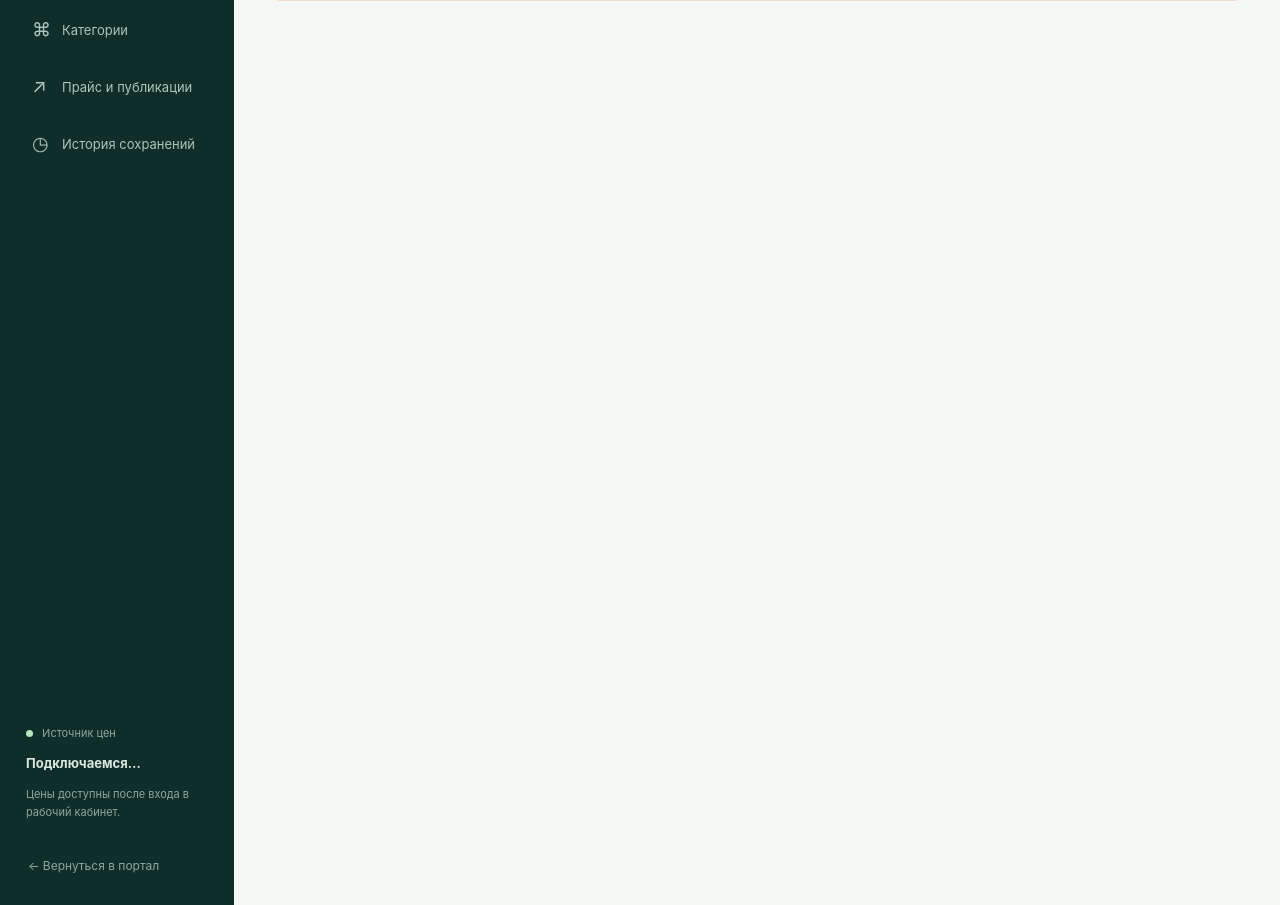
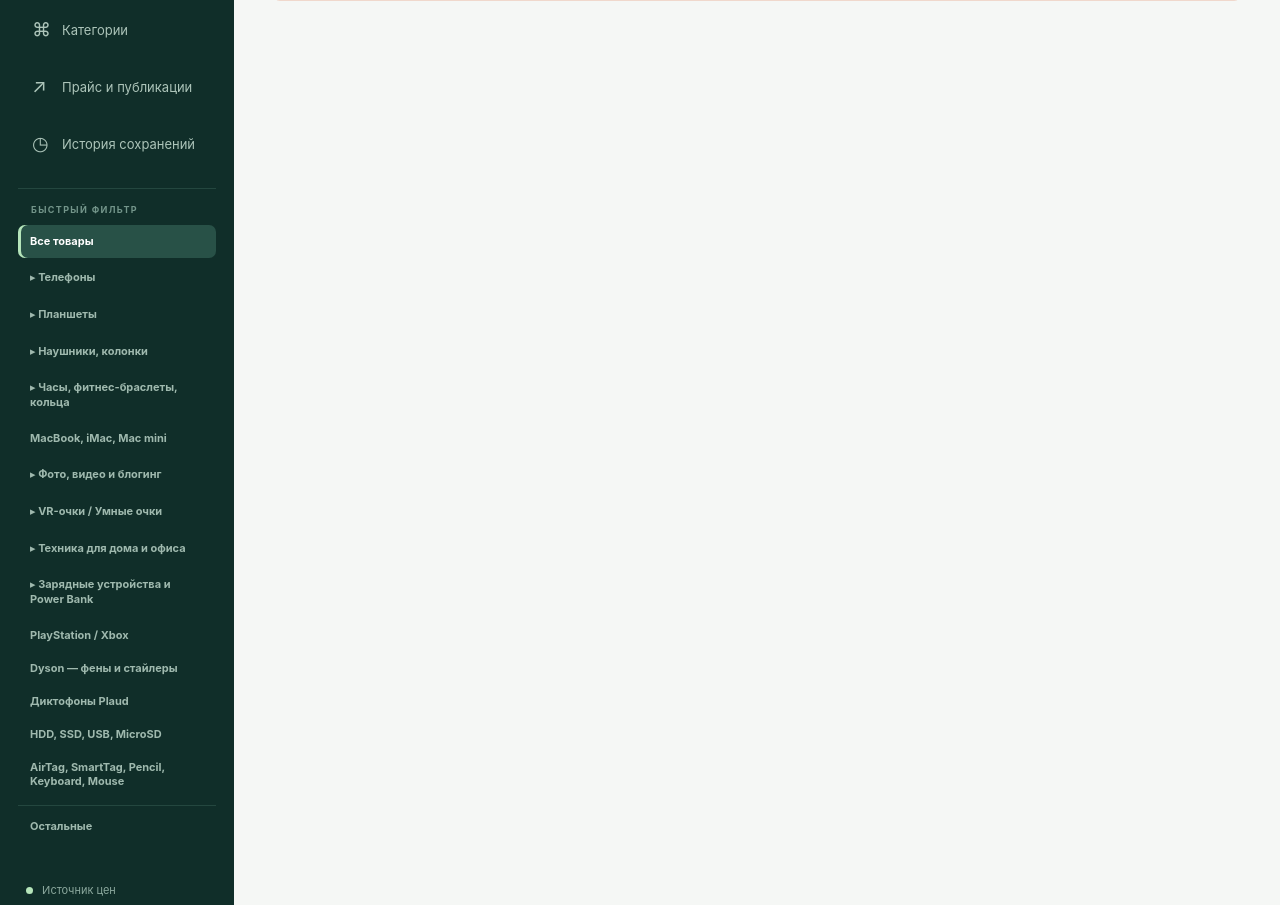
Before and after one commit to Abb0skx/botmoizvonki, a FastAPI app: page /price/entry in a window 1280 px wide. Shown: the part 286-1191 px from the top of the page. Run offline with FastAPI, Linux system fonts and the light colour scheme; parts of the project's set-up code (start-up, migrations or seed data) failed here and were passed over.

Commit message:
Add catalogue filters to price sidebar

```diff
--- a/price_server/static/price-entry.css
+++ b/price_server/static/price-entry.css
@@ -55,3 +55,20 @@
 .clipboard-helper{position:fixed;left:-9999px;top:0;width:1px;height:1px;opacity:0;pointer-events:none}
 @media(max-width:720px){.table-meta{align-items:flex-start;gap:10px}.table-actions{flex-direction:column;align-items:stretch}.table-actions .button{width:100%}}
 .pagination #page-label{font-weight:550;color:#52685d}
+
+/* Quick catalogue filters mirror the Telegram catalogue without loading thousands of rows at once. */
+.sidebar{overflow-y:auto;overscroll-behavior:contain;scrollbar-width:thin;scrollbar-color:#3b6157 transparent}
+.catalog-nav{margin:16px 0 0;padding:15px 0 2px;border-top:1px solid #24473f;flex:0 0 auto}
+.catalog-nav-title{padding:0 13px 10px;color:#73958a;font-size:9px;font-weight:700;letter-spacing:1.35px}
+.catalog-nav button{display:block;width:100%;border:0;border-radius:7px;background:transparent;color:#9fb9ae;text-align:left;line-height:1.35}
+.catalog-nav button:hover{background:#193f36;color:#fff}
+.catalog-nav button.active{background:#285147;color:#fff;box-shadow:inset 3px 0 #b5e5ba}
+.catalog-filter-all,.catalog-filter-other,.catalog-filter-standalone{padding:9px 12px;font-size:11px;font-weight:650}
+.catalog-filter-parent{padding:10px 12px;font-size:11px;font-weight:650}
+.catalog-filter-group{margin:2px 0}
+.catalog-filter-children{padding:1px 0 5px 11px}
+.catalog-filter-child{padding:7px 8px;font-size:10px}
+.catalog-filter-other{margin-top:7px;border-top:1px solid #24473f!important;border-radius:0!important;padding-top:13px!important}
+.sidebar-note{margin:36px 8px 25px;padding-top:0}
+@media(max-width:1150px){.catalog-nav button{font-size:10px}.catalog-filter-child{font-size:9px;padding-left:6px;padding-right:5px}}
+@media(max-width:720px){.catalog-nav{display:none}.sidebar{overflow:visible}.sidebar-note{margin:auto 8px 25px;padding-top:40px}}
--- a/price_server/static/price-entry.html
+++ b/price_server/static/price-entry.html
@@ -5,8 +5,8 @@
   <meta name="viewport" content="width=device-width,initial-scale=1">
   <meta name="robots" content="noindex,nofollow">
   <title>Ввод цен · Texnikach</title>
-  <link rel="stylesheet" href="/price/assets/price-entry.css?v=5">
-  <script src="/price/assets/price-entry.js?v=5" defer></script>
+  <link rel="stylesheet" href="/price/assets/price-entry.css?v=6">
+  <script src="/price/assets/price-entry.js?v=6" defer></script>
 </head>
 <body>
 <aside class="sidebar">
@@ -17,6 +17,7 @@
   <a class="nav-item" href="/price/categories"><span>⌘</span> Категории</a>
   <a class="nav-item" href="/monitoring/prices/manage"><span>↗</span> Прайс и публикации</a>
   <button class="nav-item" id="history"><span>◷</span> История сохранений</button>
+  <nav class="catalog-nav" id="catalog-nav" aria-label="Фильтры каталога"></nav>
   <div class="sidebar-note"><span class="green-dot"></span> <span id="source-mode">Источник цен</span><strong id="source-title">Подключаемся…</strong><p id="source-note">Цены доступны после входа в рабочий кабинет.</p></div>
   <a class="back-link" href="/monitoring">← Вернуться в портал</a>
 </aside>
--- a/price_server/static/price-entry.js
+++ b/price_server/static/price-entry.js
@@ -1,7 +1,7 @@
 (() => {
   "use strict";
   const $ = id => document.getElementById(id);
-  const state = {suppliers: [], categories: [], sheet: null, rows: [], filtered: [], edits: new Map(), selected: new Set(), page: 0, busy: false, uncertain: false};
+  const state = {suppliers: [], categories: [], sheet: null, rows: [], filtered: [], edits: new Map(), selected: new Set(), page: 0, busy: false, uncertain: false, catalogFilter: "all"};
   const PAGE_SIZE = 50;
   const number = value => Number(value).toLocaleString("ru-RU");
   const shownPrice = value => value === null || value === "" ? "нет" : number(value);
@@ -10,6 +10,98 @@
   const warranty = field => field === "price_1" ? "1 мес." : field === "price_12" ? "12 мес." : "";
   const minimumText = (value, supplier, field) => value === null || value === "" || Number(value) <= 0
     ? "нет" : `${number(value)} $ · ${supplier || "поставщик не указан"}${field ? ` · ${warranty(field)}` : ""}`;
+  const CATALOG_FILTER_GROUPS = [
+    {id: "smartphones", label: "Телефоны", items: [
+      {id: "smartphones-xiaomi-poco", label: "Xiaomi, Redmi, Poco", categories: ["Смартфоны бренда Xiaomi", "Смартфоны бренда Poco"], exclude: /^7Tech Connect U7(?:\s|$)/i},
+      {id: "smartphones-samsung", label: "Samsung", categories: ["Смартфоны бренда Samsung"]},
+      {id: "smartphones-iphone-18-duo", label: "iPhone 18 / Duo", categories: ["Смартфоны бренда Apple"], include: /^Apple iPhone (?:18(?:\s|$)|Duo(?:\s|$))/i},
+      {id: "smartphones-iphone-air-17", label: "iPhone Air / 17 Series", categories: ["Смартфоны бренда Apple"], include: /^Apple iPhone (?:Air(?:\s|$)|17(?:e)?(?:\s|$))/i},
+      {id: "smartphones-iphone-13-16", label: "iPhone 13–16 Series", categories: ["Смартфоны бренда Apple"], include: /^Apple iPhone (?:13|14|15|16)(?:e)?(?:\s|$)/i},
+      {id: "smartphones-honor-huawei", label: "Honor / Huawei", categories: ["Смартфоны бренда Honor", "Смартфоны бренда Huawei"]},
+      {id: "smartphones-google-pixel", label: "Google Pixel", categories: ["Смартфоны бренда Google Pixel"]},
+      {id: "smartphones-infinix", label: "Infinix", categories: ["Смартфоны бренда Infinix"]},
+      {id: "smartphones-tecno", label: "Tecno", categories: ["Смартфоны бренда Tecno"]},
+      {id: "smartphones-7tech-connect-u7", label: "7Tech Connect U7", categories: ["Смартфоны бренда 7TECH", "Смартфоны бренда 7Tech Connect U7", "7Tech Connect U7", "Смартфоны бренда Xiaomi"], include: /^7Tech Connect U7(?:\s|$)/i},
+      {id: "smartphones-keypad", label: "Кнопочные — Nokia / Samsung / Novey", categories: ["Кнопочные телефоны бренда Nokia", "Кнопочные телефоны бренда Samsung", "Кнопочные телефоны бренда Novey", "Кнопочные телефоны бренда Duoqin", "Кнопочные телефоны бренда LG"]},
+    ]},
+    {id: "tablets", label: "Планшеты", items: [
+      {id: "tablets-apple", label: "iPad", categories: ["Планшеты бренда Apple"]},
+      {id: "tablets-samsung", label: "Samsung", categories: ["Планшеты бренда Samsung"]},
+      {id: "tablets-xiaomi", label: "Xiaomi", categories: ["Планшеты бренда Xiaomi"]},
+      {id: "tablets-honor-huawei", label: "Honor / Huawei", categories: ["Планшеты бренда Honor", "Планшеты бренда Huawei"]},
+    ]},
+    {id: "audio", label: "Наушники, колонки", items: [
+      {id: "audio-apple", label: "AirPods, EarPods, HomePod", categories: ["Наушники бренда Apple", "Колонка бренда Apple"]},
+      {id: "audio-samsung", label: "Samsung Buds", categories: ["Наушники бренда Samsung"]},
+      {id: "audio-xiaomi", label: "Xiaomi Buds", categories: ["Наушники бренда Xiaomi"]},
+      {id: "audio-sony", label: "Sony", categories: ["Наушники бренда Sony"]},
+      {id: "audio-huawei-honor", label: "Huawei / Honor", categories: ["Наушники бренда Huawei", "Наушники бренда Honor"]},
+      {id: "audio-jbl", label: "JBL", categories: ["Наушники бренда JBL", "Колонка бренда JBL"]},
+      {id: "audio-nothing", label: "CMF (Nothing)", categories: ["Наушники бренда Nothing"]},
+      {id: "audio-marshall", label: "Marshall", categories: ["Наушники бренда Marshall"]},
+      {id: "audio-anker", label: "Anker", categories: ["Наушники бренда Anker"]},
+      {id: "audio-beats-dyson", label: "Beats / Dyson", categories: ["Наушники бренда Beats", "Наушники бренда Dyson"]},
+      {id: "audio-shokz", label: "Shokz", categories: ["Наушники бренда Shokz"]},
+      {id: "audio-yandex", label: "Яндекс", categories: ["Колонка бренда Яндекс"]},
+    ]},
+    {id: "wearables", label: "Часы, фитнес-браслеты, кольца", items: [
+      {id: "wearables-apple", label: "Apple Watch", categories: ["Часы бренда Apple"]},
+      {id: "wearables-samsung", label: "Samsung Watch", categories: ["Часы бренда Samsung"]},
+      {id: "wearables-xiaomi", label: "Xiaomi Watch", categories: ["Часы бренда Xiaomi"]},
+      {id: "wearables-amazfit-haylou-mibro", label: "Amazfit, Haylou, MiBro", categories: ["Часы бренда Amazfit", "Часы бренда Haylou", "Часы бренда Mibro"]},
+      {id: "wearables-huawei", label: "Huawei Watch", categories: ["Часы бренда Huawei"]},
+      {id: "wearables-nothing", label: "CMF Watch (Nothing)", categories: ["Часы бренда Nothing"]},
+      {id: "wearables-porodo", label: "Porodo — детские часы", categories: ["Часы бренда Porodo"]},
+      {id: "wearables-whoop-fitbit", label: "Whoop / Fitbit", categories: ["Часы бренда Whoop", "Фитнес-браслеты Fitbit"]},
+      {id: "wearables-iqibla", label: "iQibla", categories: ["Умное кольцо Бренда iQibla"]},
+    ]},
+    {id: "apple-computers", label: "MacBook, iMac, Mac mini", standalone: true, items: [
+      {id: "apple-computers-all", label: "MacBook, iMac, Mac mini", categories: ["Ноутбуки бренда Apple", "Комаютеры бренда Apple"]},
+    ]},
+    {id: "photo-video", label: "Фото, видео и блогинг", items: [
+      {id: "photo-dji", label: "Техника DJI", categories: ["Стабилизатор камеры Бренда Dji"]},
+      {id: "photo-hollyland", label: "Микрофоны Hollyland", categories: ["Диктофон бренда Hollyland"]},
+      {id: "photo-insta360", label: "Insta360", categories: ["Продукция Бренда Insta360"]},
+      {id: "photo-gopro", label: "GoPro", categories: ["Камеры Бренда GoPro"]},
+      {id: "photo-instax", label: "Instax", categories: ["Моментальные фотоаппараты"]},
+    ]},
+    {id: "smart-glasses-vr", label: "VR-очки / Умные очки", items: [
+      {id: "glasses-ray-ban-meta", label: "Ray-Ban Meta", categories: ["Очки бренда Ray-Ban Meta"]},
+      {id: "glasses-oakley-meta", label: "Oakley Meta", categories: ["Очки бренда Oakley Meta"]},
+      {id: "vr-meta-quest", label: "Meta Quest", categories: ["VR Очки Бренда Meta"]},
+    ]},
+    {id: "home-office", label: "Техника для дома и офиса", items: [
+      {id: "home-tv-boxes", label: "ТВ-приставки", categories: ["ТВ Бокс бренда Apple", "ТВ Бокс бренда Xiaomi", "ТВ Бокс Бренда Яндекс"]},
+      {id: "home-wifi", label: "Wi-Fi-оборудование", categories: ["Wifi бренда Tp - Link", "Wifi бренда Xiaomi", "Wifi бренда D-Link", "Wifi бренда D - Link"]},
+      {id: "home-cameras", label: "Камеры", categories: ["Камера Бренда Xiaomi"]},
+      {id: "home-yandex-sensors", label: "Датчики для Яндекс Станции", categories: ["Датчик умного дома Бренда Яндекс"]},
+      {id: "home-vacuums", label: "Пылесосы", categories: ["Пылесосы бренда Xiaomi", "Пылесосы Dyson", "Пылесосы бренда Deerma"]},
+      {id: "home-air", label: "Очистители / увлажнители воздуха", categories: ["Очиститель воздуха Dyson", "Очиститель/Увложнитель воздуха Xiaomi", "Увложнитель воздуха Xiaomi", "Увложнитель воздуха Deerma", "Увлажнитель воздуха бренда Deerma"]},
+    ]},
+    {id: "charging", label: "Зарядные устройства и Power Bank", items: [
+      {id: "charging-adapters-cables", label: "Адаптеры и USB-кабели", categories: ["Adapter и USB Бренда Apple", "Adapter и USB Бренда Samsung", "Adapter и USB Бренда Xiaomi"]},
+      {id: "charging-car", label: "Car Adapter", categories: ["Car Charger Бренда Samsung", "Car Charger Бренда Xiaomi"]},
+      {id: "charging-power-bank", label: "Power Bank", categories: ["Power Bank бренда Apple", "Power Bank бренда Belkin", "Power Bank бренда Samsung", "Power Bank бренда Xiaomi"]},
+      {id: "charging-stations", label: "Зарядные станции", categories: ["Belkin Зарядные станции"]},
+    ]},
+    {id: "gaming", label: "PlayStation / Xbox", standalone: true, items: [
+      {id: "gaming-playstation-xbox", label: "PlayStation / Xbox", categories: ["PlayStation Store", "Приставка Xbox"]},
+    ]},
+    {id: "dyson-beauty", label: "Dyson — фены и стайлеры", standalone: true, items: [
+      {id: "dyson-hair", label: "Dyson — фены и стайлеры", categories: ["Фен Dyson", "Стайлер (Airwrap) Dyson", "Стайлер-выпрямитель (Airstrait) Dyson", "Расческа", "Выпрямитель (Corrale) Dyson", "Утюжок (Corrale) Dyson"]},
+    ]},
+    {id: "voice-recorders", label: "Диктофоны Plaud", standalone: true, items: [
+      {id: "voice-recorders-plaud", label: "Диктофоны Plaud", categories: ["Диктофон бренда Plaud"]},
+    ]},
+    {id: "storage", label: "HDD, SSD, USB, MicroSD", standalone: true, items: [
+      {id: "storage-all", label: "HDD, SSD, USB, MicroSD", categories: ["Хард Бренда Seagate", "Хард Бренда Toshiba", "Хард БрендаTranscend", "SSD Бренда Lexar", "SSD Бренда SanDisk", "SSD бренда Ares", "MicroSD Бренда SanDisk", "USB Бренда SanDisk"]},
+    ]},
+    {id: "accessories", label: "AirTag, SmartTag, Pencil, Keyboard, Mouse", standalone: true, items: [
+      {id: "accessories-combined", label: "AirTag, SmartTag, Pencil, Keyboard, Mouse", categories: ["Tag Бренда Apple", "Tag Бренда Samsung", "Pencil бренда Apple", "Pencil бренда Xiaomi", "Мышь Бренда Apple", "Мышь Бренда Xiaomi", "Клавиатура бренда Apple", "Клавиатура бренда Samsung", "Клавиатура бренда Xiaomi"]},
+    ]},
+  ];
+  const CATALOG_FILTER_RULES = CATALOG_FILTER_GROUPS.flatMap(group => group.items);
+  const CATALOG_OTHER_FILTER = {id: "other", label: "Остальные"};
   const errors = {
     price_entry_unavailable: "Не удалось загрузить цены. Попробуйте ещё раз позже.",
     local_prices_not_initialized: "Серверный каталог ещё не подготовлен. Цены не изменены.",
@@ -38,6 +130,79 @@
     if (text !== undefined) n.textContent = text;
     if (className) n.className = className;
     return n;
+  }
+  function catalogRuleMatches(row, rule) {
+    if (!rule.categories.includes(row.category_name)) return false;
+    if (rule.include && !rule.include.test(row.model_name)) return false;
+    if (rule.exclude && rule.exclude.test(row.model_name)) return false;
+    return true;
+  }
+  function catalogFilterMatches(row) {
+    if (state.catalogFilter === "all") return true;
+    if (state.catalogFilter === CATALOG_OTHER_FILTER.id) {
+      return !CATALOG_FILTER_RULES.some(rule => catalogRuleMatches(row, rule));
+    }
+    const group = CATALOG_FILTER_GROUPS.find(item => item.id === state.catalogFilter);
+    if (group) return group.items.some(rule => catalogRuleMatches(row, rule));
+    const rule = CATALOG_FILTER_RULES.find(item => item.id === state.catalogFilter);
+    return rule ? catalogRuleMatches(row, rule) : true;
+  }
+  function updateCatalogNavigation() {
+    const nav = $("catalog-nav");
+    if (!nav) return;
+    nav.querySelectorAll("[data-catalog-filter]").forEach(button => {
+      const active = button.dataset.catalogFilter === state.catalogFilter;
+      button.classList.toggle("active", active);
+      button.setAttribute("aria-current", active ? "true" : "false");
+    });
+    const activeGroup = CATALOG_FILTER_GROUPS.find(group =>
+      !group.standalone && (group.id === state.catalogFilter || group.items.some(item => item.id === state.catalogFilter))
+    );
+    nav.querySelectorAll("[data-catalog-children]").forEach(list => {
+      const open = list.dataset.catalogChildren === activeGroup?.id;
+      list.hidden = !open;
+      const parent = nav.querySelector(`[data-catalog-parent="${list.dataset.catalogChildren}"]`);
+      if (parent) parent.setAttribute("aria-expanded", open ? "true" : "false");
+    });
+  }
+  function applyCatalogFilter(filterId) {
+    state.catalogFilter = filterId;
+    $("category").value = "";
+    $("search").value = "";
+    state.page = 0;
+    updateCatalogNavigation();
+    filter();
+  }
+  function catalogFilterButton(filterId, label, className) {
+    const button = node("button", label, className);
+    button.type = "button";
+    button.dataset.catalogFilter = filterId;
+    button.addEventListener("click", () => applyCatalogFilter(filterId));
+    return button;
+  }
+  function renderCatalogNavigation() {
+    const nav = $("catalog-nav");
+    const title = node("div", "БЫСТРЫЙ ФИЛЬТР", "catalog-nav-title");
+    const all = catalogFilterButton("all", "Все товары", "catalog-filter-all");
+    nav.append(title, all);
+    CATALOG_FILTER_GROUPS.forEach(group => {
+      if (group.standalone) {
+        nav.append(catalogFilterButton(group.id, group.label, "catalog-filter-standalone"));
+        return;
+      }
+      const wrapper = node("div", undefined, "catalog-filter-group");
+      const parent = catalogFilterButton(group.id, `▸ ${group.label}`, "catalog-filter-parent");
+      parent.dataset.catalogParent = group.id;
+      parent.setAttribute("aria-expanded", "false");
+      const children = node("div", undefined, "catalog-filter-children");
+      children.dataset.catalogChildren = group.id;
+      children.hidden = true;
+      group.items.forEach(item => children.append(catalogFilterButton(item.id, `• ${item.label}`, "catalog-filter-child")));
+      wrapper.append(parent, children);
+      nav.append(wrapper);
+    });
+    nav.append(catalogFilterButton(CATALOG_OTHER_FILTER.id, CATALOG_OTHER_FILTER.label, "catalog-filter-other"));
+    updateCatalogNavigation();
   }
   function notice(text, error = false) {
     $("notice").textContent = text;
@@ -96,6 +261,7 @@
     const words = $("search").value.toLowerCase().trim().split(/\s+/).filter(Boolean);
     const category = $("category").value, availability = $("availability").value;
     state.filtered = state.rows.filter(row => {
+      if (!catalogFilterMatches(row)) return false;
       if (category && row.category_name !== category) return false;
       const searchable = `${row.model_name} ${row.color} ${row.memory} ${row.product_id}`.toLowerCase();
       if (!words.every(w => searchable.includes(w))) return false;
@@ -414,7 +580,13 @@
   $("supplier").addEventListener("change", () => { if (mayDiscard()) load(Number($("supplier").value)); else $("supplier").value = String(state.sheet); });
   $("refresh").addEventListener("click", () => { if (state.sheet !== null && mayDiscard()) load(state.sheet); });
   $("discard").addEventListener("click", () => { if (mayDiscard()) { state.edits.clear(); filter(); } });
-  ["search", "category", "availability"].forEach(id => $(id).addEventListener(id === "search" ? "input" : "change", () => { state.page = 0; filter(); }));
+  ["search", "availability"].forEach(id => $(id).addEventListener(id === "search" ? "input" : "change", () => { state.page = 0; filter(); }));
+  $("category").addEventListener("change", () => {
+    state.catalogFilter = $("category").value ? "toolbar-category" : "all";
+    state.page = 0;
+    updateCatalogNavigation();
+    filter();
+  });
   $("previous").addEventListener("click", () => { state.page--; renderRows(); });
   $("next").addEventListener("click", () => { state.page++; renderRows(); });
   $("select-page").addEventListener("change", () => { shownRows().forEach(r => $("select-page").checked ? state.selected.add(r.key) : state.selected.delete(r.key)); renderRows(); });
@@ -442,5 +614,6 @@
       await load(data.suppliers[0].sheet_id);
     } catch (error) { notice(error.message, true); }
   }
+  renderCatalogNavigation();
   init();
 })();
```
Also changed, not shown: test_price_entry.py (+7 -0 lines).
